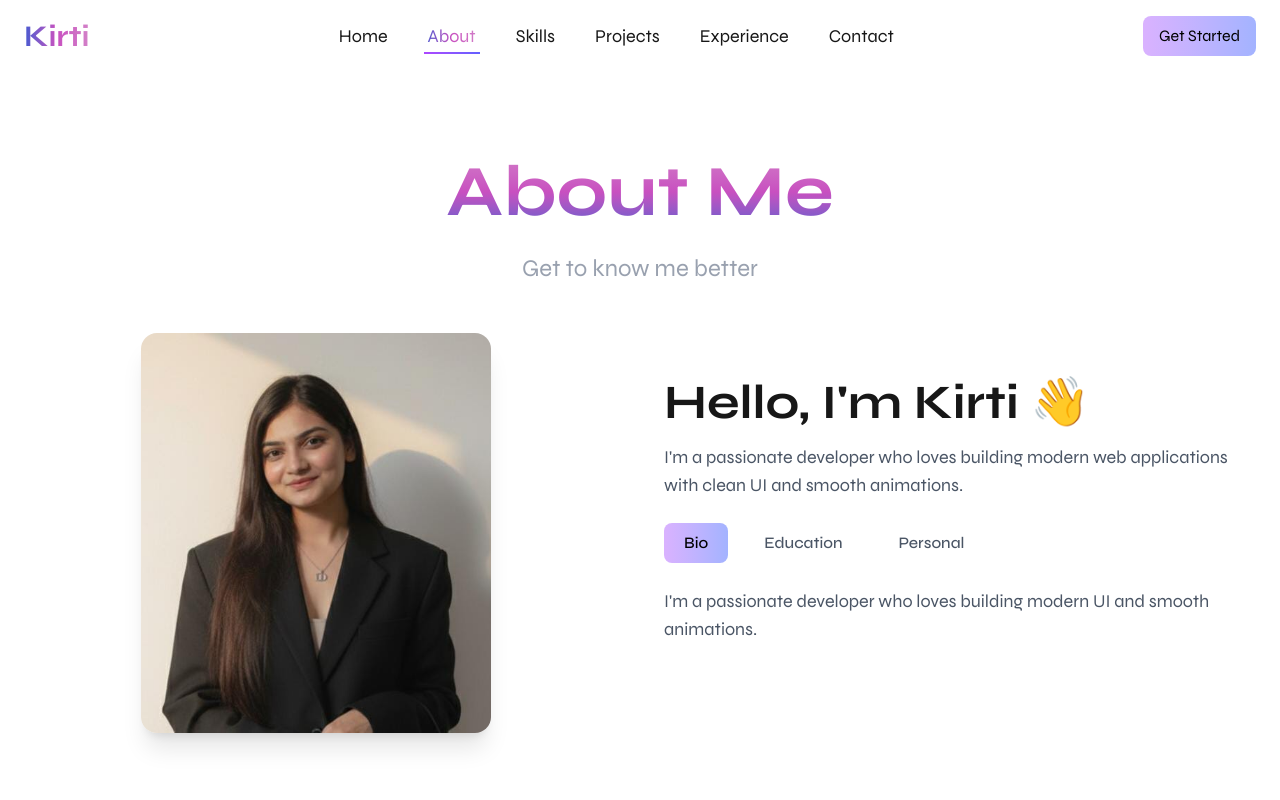
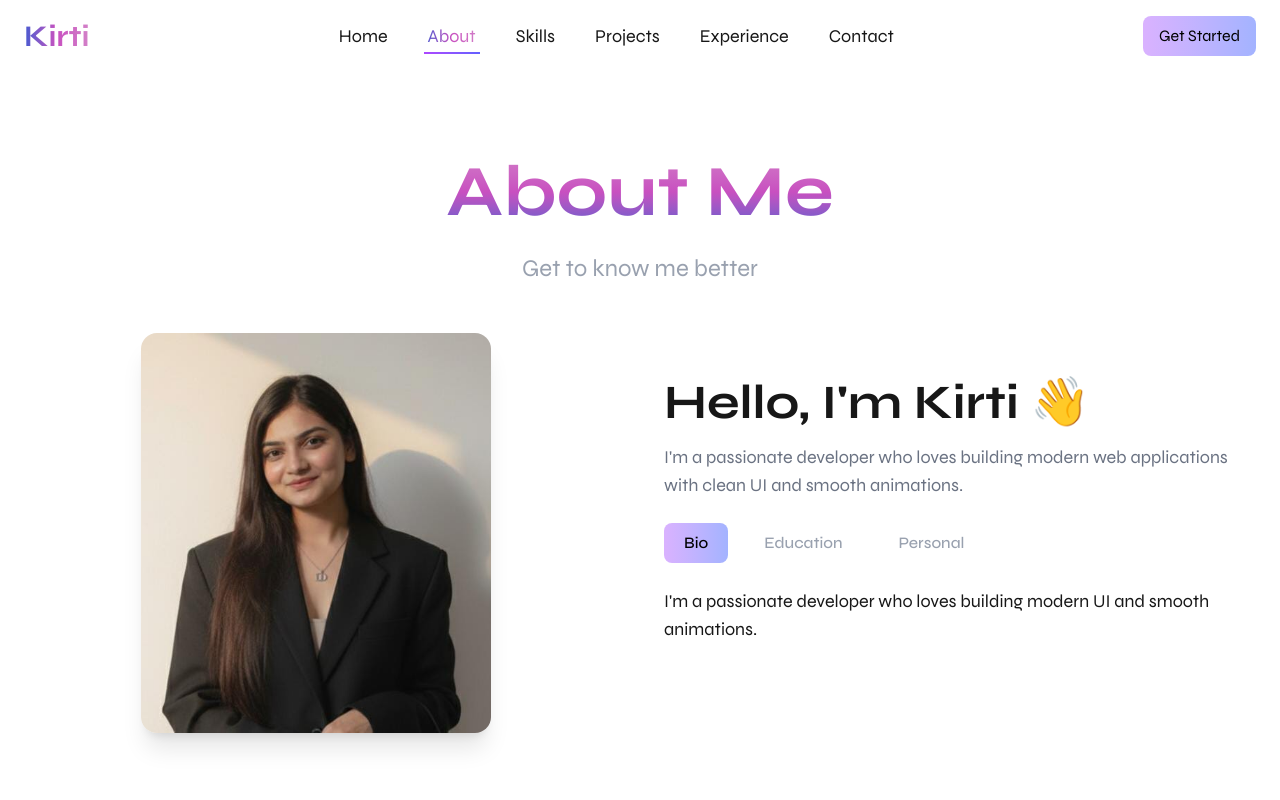
Before and after one commit to KirtiShinde18/next-portfolio, a Next.js app in the folder client/: page /about in a window 1280 px wide. Shown: the top 800 px of the page. Built offline with nearby package versions, Linux system fonts and the light colour scheme.

Commit message:
Changing About section font color

```diff
--- a/client/app/(public)/about/page.tsx
+++ b/client/app/(public)/about/page.tsx
@@ -59,7 +59,7 @@
           Hello, I'm Kirti 👋
         </h2>
 
-        <p className="text-gray-600 text-lg mb-6">
+        <p className="text-gray-500 text-lg mb-6">
           I'm a passionate developer who loves building modern web applications with clean UI and smooth animations.
         </p>
 
@@ -81,7 +81,7 @@
 
               <span
                 className={`relative z-10 ${
-                  activeTab === tab ? "text-black" : "text-gray-600"
+                  activeTab === tab ? "text-black" : "text-gray-400"
                 }`}
               >
                 {tab}
@@ -100,7 +100,7 @@
                 animate={{ opacity: 1, y: 0 }}
                 exit={{ opacity: 0, y: 40 }}
                 transition={{ duration: 0.4 }}
-                className="text-gray-600 text-lg"
+                className=" text-lg"
               >
                 I'm a passionate developer who loves building modern UI and smooth animations.
               </motion.div>
@@ -113,7 +113,7 @@
                 animate={{ opacity: 1, y: 0 }}
                 exit={{ opacity: 0, y: 40 }}
                 transition={{ duration: 0.4 }}
-                className="text-gray-600 text-lg"
+                className=" text-lg"
               >
                 MCA student with strong foundation in web development and problem solving.
               </motion.div>
@@ -126,7 +126,7 @@
                 animate={{ opacity: 1, y: 0 }}
                 exit={{ opacity: 0, y: 40 }}
                 transition={{ duration: 0.4 }}
-                className="text-gray-600 text-lg"
+                className=" text-lg"
               >
                 Worked on multiple projects including full-stack apps and UI/UX designs.
               </motion.div>
```
